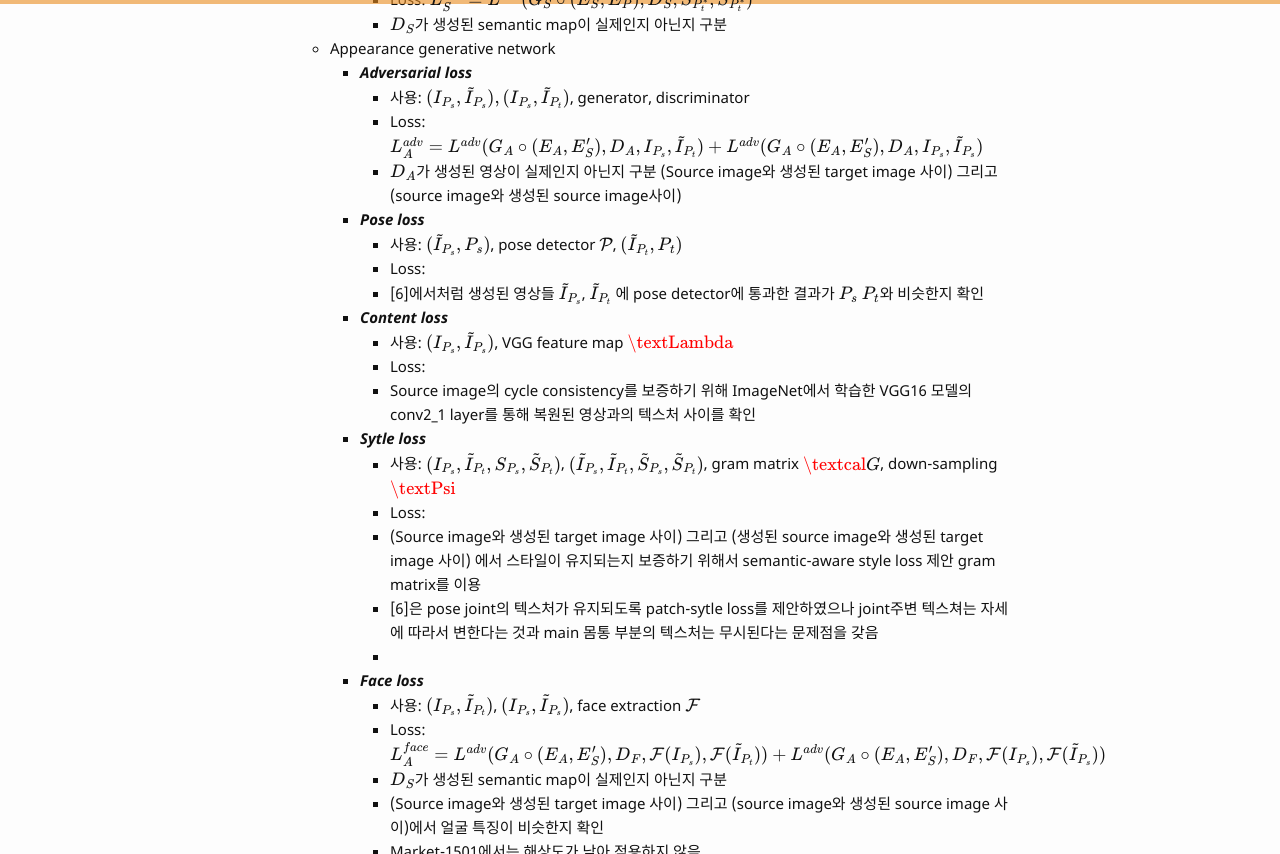
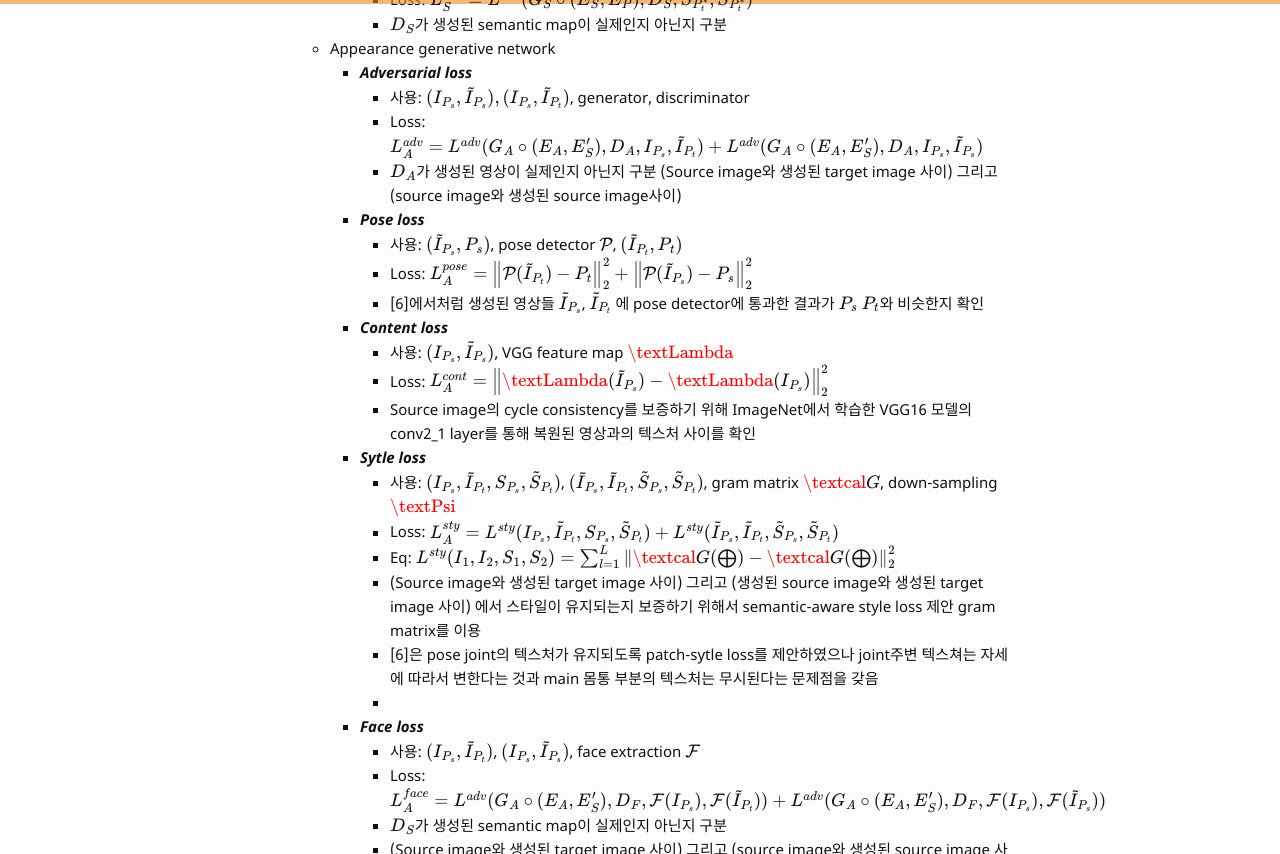
Before and after one commit to bismex/bismex.github.io, a Jekyll site: the page built from _posts/2019-05-30-SPT.md, in a window 1280 px wide and 900 px high, scrolled down 2916 px, cut to the strip 0-854 px from the top of the window. Built offline with Jekyll 4.4.1, drawn with Linux system fonts in a browser that asks for light colours; formulas are drawn with MathJax 3; some of the changed text lies outside the part shown.

Commit message:
Update 2019-05-30-SPT.md

```diff
--- a/_posts/2019-05-30-SPT.md
+++ b/_posts/2019-05-30-SPT.md
@@ -124,15 +124,16 @@ $$
       - $$D_A$$가 생성된 영상이 실제인지 아닌지 구분 (Source image와 생성된 target image 사이) 그리고 (source image와 생성된 source image사이)
     - ***Pose loss***
       - 사용: $$(\tilde{I}_{P_s}, P_s)$$, pose detector $$\mathcal{P}$$, $$(\tilde{I}_{P_t}, P_t)$$
-      - Loss:
+      - Loss: $$L^{pose}_A = \left \| \mathcal{P}(\tilde{I}_{P_t}) - P_t \right \|^2_2 +  \left \| \mathcal{P}(\tilde{I}_{P_s}) - P_s \right \|^2_2$$
       - [6]에서처럼 생성된 영상들 $$\tilde{I}_{P_s}$$, $$\tilde{I}_{P_t}$$ 에 pose detector에 통과한 결과가 $$P_s$$ $$P_t$$와 비슷한지 확인
     - ***Content loss***
       - 사용: $$(I_{P_s}, \tilde{I}_{P_s})$$, VGG feature map $$\textLambda$$
-      - Loss:
+      - Loss: $$L^{cont}_A = \left \| \textLambda(\tilde{I}_{P_s}) - \textLambda(I_{P_s}) \right \|^2_2$$
       - Source image의 cycle consistency를 보증하기 위해 ImageNet에서 학습한 VGG16 모델의 conv2_1 layer를 통해 복원된 영상과의 텍스처 사이를 확인
     - ***Sytle loss***
       - 사용: $$(I_{P_s}, \tilde{I}_{P_t}, S_{P_s}, \tilde{S}_{P_t})$$, $$(\tilde{I}_{P_s}, \tilde{I}_{P_t}, \tilde{S}_{P_s}, \tilde{S}_{P_t})$$, gram matrix $$\textcal{G}$$, down-sampling $$\textPsi$$
-      - Loss:
+      - Loss: $$L^{sty}_A = L^{sty}(I_{P_s}, \tilde{I}_{P_t}, S_{P_s}, \tilde{S}_{P_t}) + L^{sty}(\tilde{I}_{P_s}, \tilde{I}_{P_t}, \tilde{S}_{P_s}, \tilde{S}_{P_t})$$
+      - Eq: $$L^{sty}(I_1, I_2, S_1, S_2) = \sum^L_{l=1} \left \| \textcal{G}( \bigoplus ) - \textcal{G}( \bigoplus ) \right \|^2_2$$
       - (Source image와 생성된 target image 사이) 그리고 (생성된 source image와 생성된 target image 사이) 에서 스타일이 유지되는지 보증하기 위해서 semantic-aware style loss 제안 gram matrix를 이용
       - [6]은 pose joint의 텍스처가 유지되도록 patch-sytle loss를 제안하였으나 joint주변 텍스쳐는 자세에 따라서 변한다는 것과 main 몸통 부분의 텍스처는 무시된다는 문제점을 갖음
       -
```
Also changed, not shown: other parts of _posts/2019-05-30-SPT.md (+1 -1 lines).
